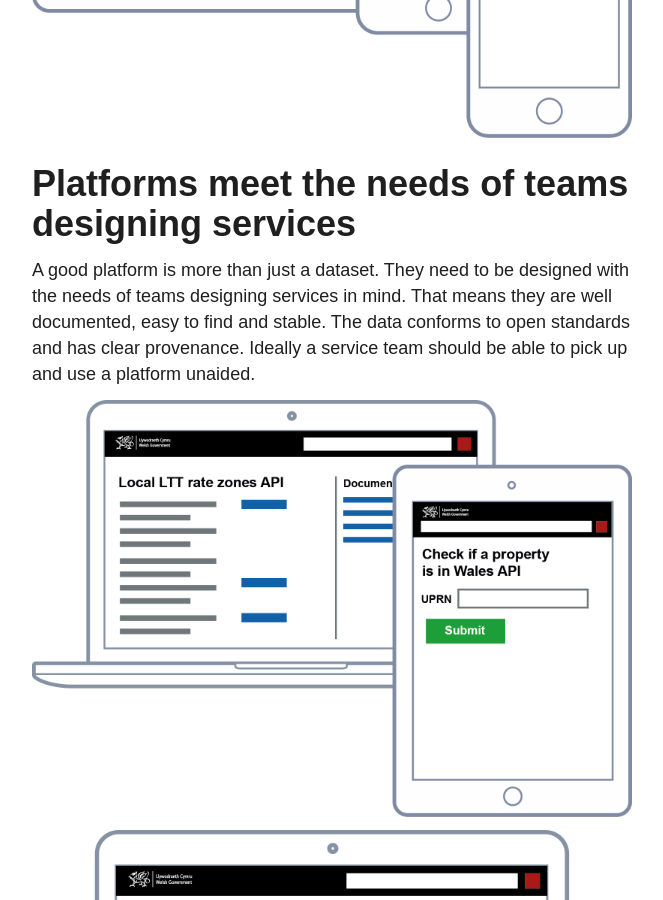
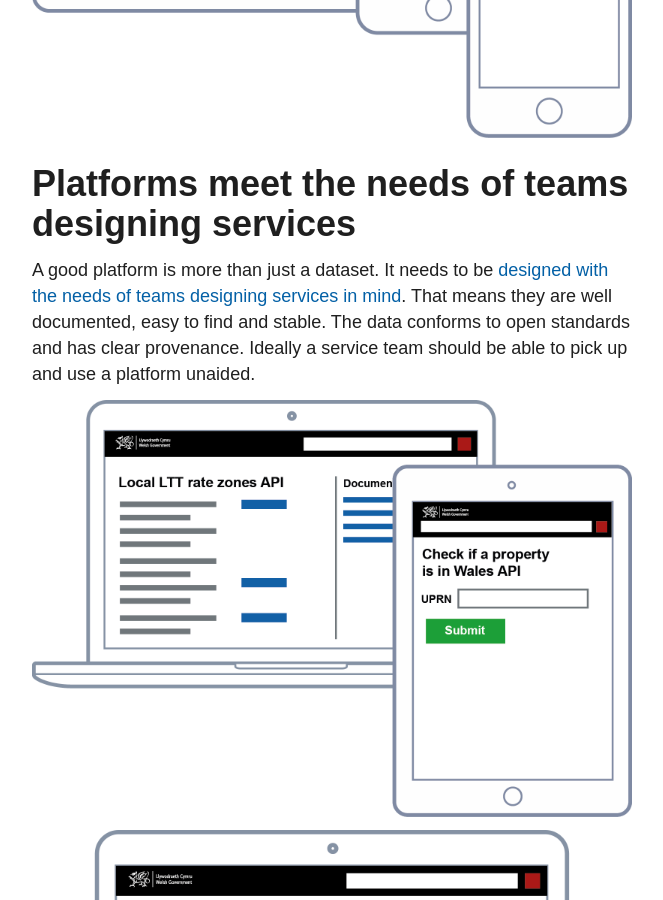
Before and after one commit to Welsh-Revenue-Authority/property-data-poc, a Jekyll site: the page built from en/_posts/2022-03-02-what-do-we-mean-by-a-data-platform.md, in a window 1280 px wide and 900 px high, scrolled down 1824 px. Shown: the whole window, without its empty margins (148-811 px from the left). Built offline with Jekyll 4.4.1, drawn with Linux system fonts in a browser that asks for light colours.

Commit message:
image rename

```diff
--- a/en/_posts/2022-03-02-what-do-we-mean-by-a-data-platform.md
+++ b/en/_posts/2022-03-02-what-do-we-mean-by-a-data-platform.md
@@ -23,7 +23,7 @@ Because platforms solve common problems once, they can also enable new types of
 
 ## Platforms meet the needs of teams designing services
 
-A good platform is more than just a dataset. They need to be designed with the needs of teams designing services in mind. That means they are well documented, easy to find and stable. The data conforms to open standards and has clear provenance. Ideally a service team should be able to pick up and use a platform unaided.
+A good platform is more than just a dataset. It needs to be [designed with the needs of teams designing services in mind](https://platformland.github.io/playbook/book/text/self-service.html). That means they are well documented, easy to find and stable. The data conforms to open standards and has clear provenance. Ideally a service team should be able to pick up and use a platform unaided.
 
 ![Mockups of government branded API services for tax zones and checking iof a property is in  Wales](/property-data-poc/assets/images/rules-en.png)
 
```
